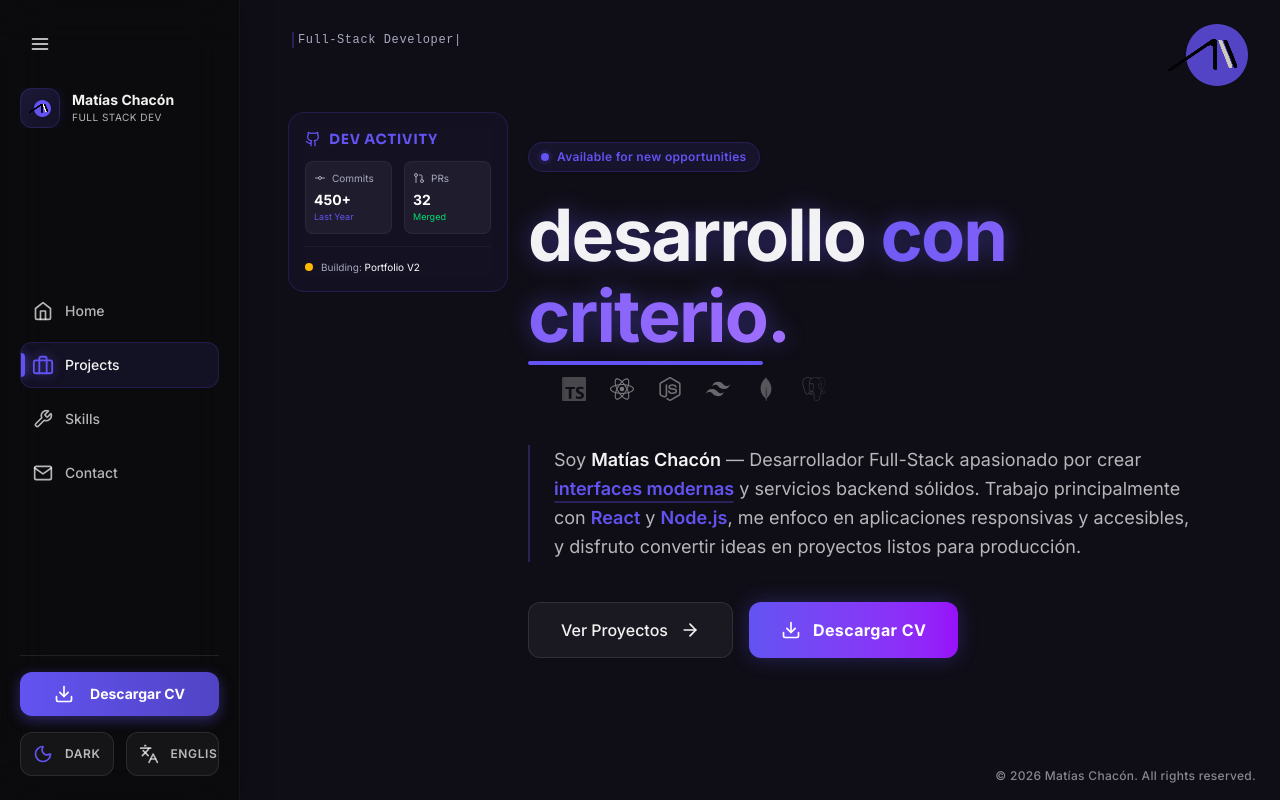
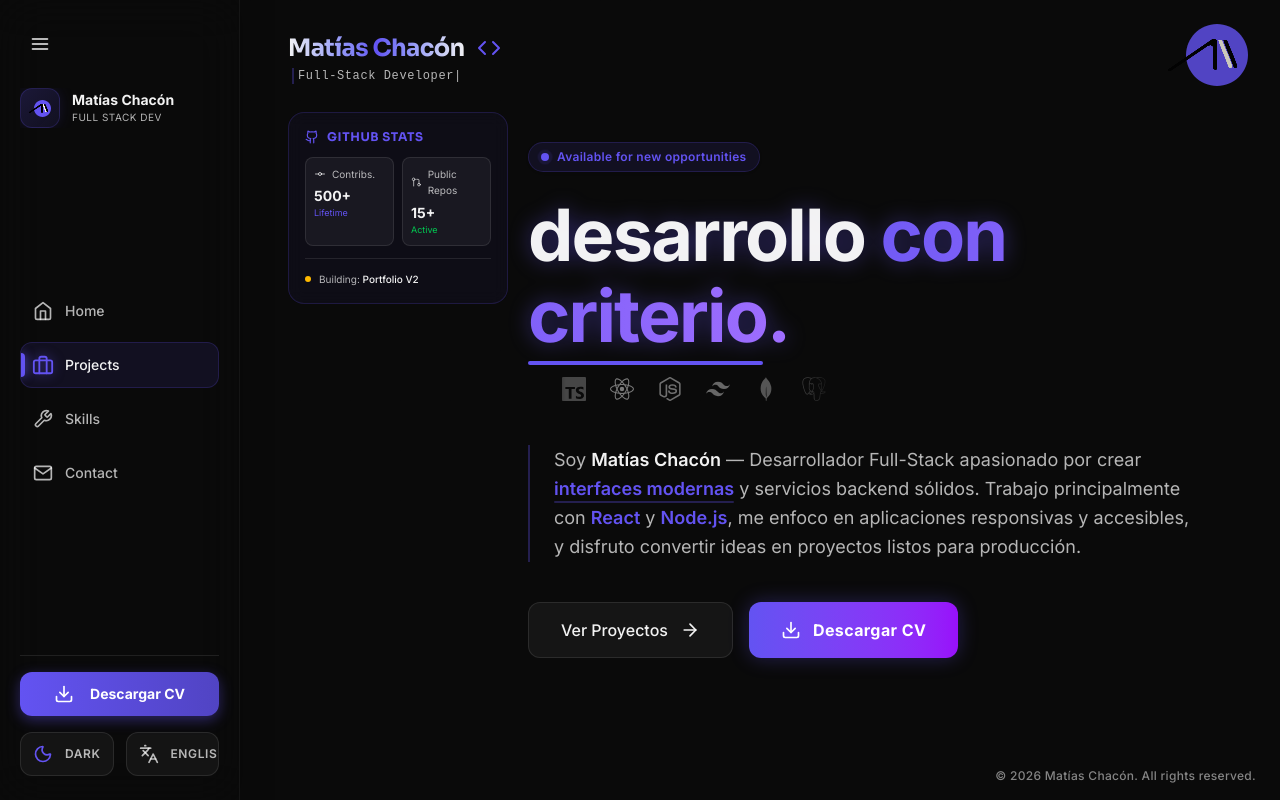
Before and after one commit to Maty910/portfolio, a React (Vite) app: page / in a window 1280 px wide. Both pictures are taken after a click on the button "Ver Proyectos". Built offline with nearby package versions, Linux system fonts and the light colour scheme; a web font is replaced by a local one.

Commit message:
feat: add toggle theme implementation

```diff
--- a/src/components/Page.tsx
+++ b/src/components/Page.tsx
@@ -1,8 +1,8 @@
 import { useEffect, useState, type PropsWithChildren } from 'react';
 import { FiCode } from 'react-icons/fi';
-import { ExternalLink, Github, Cpu, Database, Mail, MapPin, Check, Copy, GitCommit, GitPullRequest } from 'lucide-react';
+import { ExternalLink, Github, Terminal, Cpu, Database, Download, Mail, MapPin, Check, Copy, GitCommit, GitPullRequest, Layers, Code2 } from 'lucide-react';
 import LinkedInIcon from '@mui/icons-material/LinkedIn';
-import { SiReact, SiNodedotjs, SiTypescript } from 'react-icons/si';
+import { SiReact, SiNodedotjs, SiTypescript, SiTailwindcss, SiPostgresql, SiMongodb, SiDocker, SiNextdotjs } from 'react-icons/si';
 import type { Section } from '../types';
 
 interface PageProps extends PropsWithChildren {
@@ -51,7 +51,8 @@ const LocalTime = () => {
     const interval = setInterval(updateTime, 60000);
     return () => clearInterval(interval);
   }, []);
-  return <span className="font-mono text-xs text-white">{time} AR</span>;
+  // Usa text-text-primary para adaptarse al tema
+  return <span className="font-mono text-xs text-text-primary">{time} AR</span>;
 };
 
 export function Page({ children, activeSection = 'home' }: PageProps) {
@@ -65,41 +66,43 @@ export function Page({ children, activeSection = 'home' }: PageProps) {
   };
 
   const renderSidebarContent = () => {
-    const cardBaseClass = "bg-[#6353f2]/5 p-4 rounded-2xl border border-[#6353f2]/20 backdrop-blur-sm w-full transition-all duration-300 hover:bg-[#6353f2]/10 hover:border-[#6353f2]/30 flex flex-col justify-center min-h-[120px]";
+    // Clases adaptadas a variables CSS
+    // bg-primary/5 se adapta al color primario
+    // bg-text-primary/5 crea un efecto vidrio que sirve para light y dark
+    const cardBaseClass = "bg-primary/5 p-4 rounded-2xl border border-primary/20 backdrop-blur-sm w-full transition-all duration-300 hover:bg-primary/10 hover:border-primary/30 flex flex-col justify-center min-h-[120px]";
     const wrapperClass = "flex flex-col gap-4 w-full animate-in fade-in slide-in-from-left-4 duration-700 max-[880px]:animate-in max-[880px]:fade-in max-[880px]:slide-in-from-top-2";
 
     if (activeSection === 'projects') {
       return (
         <div className={wrapperClass}>
           <div className={cardBaseClass}>
-            <h3 className="text-[#6353f2] font-bold mb-3 flex items-center gap-2 text-sm uppercase tracking-wider">
-              <Github size={16} /> Dev Activity
+            <h3 className="text-primary font-bold mb-3 flex items-center gap-2 text-xs uppercase tracking-wider">
+              <Github size={14} /> GitHub Stats
             </h3>
 
-            {/* GitHub Stats Mock - Números genéricos pero realistas */}
-            <div className="grid grid-cols-2 gap-3 w-full">
-              <div className="flex flex-col bg-white/5 p-2 rounded-lg border border-white/5">
-                <div className="flex items-center gap-1.5 text-[#a7a9be] text-[10px] mb-1">
+            <div className="grid grid-cols-2 gap-2 w-full">
+              <div className="flex flex-col bg-text-primary/5 p-2 rounded-lg border border-text-primary/10">
+                <div className="flex items-center gap-1.5 text-text-secondary text-[10px] mb-1">
                   <GitCommit size={12} />
-                  <span>Commits</span>
+                  <span>Contribs.</span>
                 </div>
-                <span className="text-white font-bold text-sm">450+</span>
-                <span className="text-[9px] text-[#6353f2]">Last Year</span>
+                <span className="text-text-primary font-bold text-sm">500+</span>
+                <span className="text-[9px] text-primary">Lifetime</span>
               </div>
 
-              <div className="flex flex-col bg-white/5 p-2 rounded-lg border border-white/5">
-                <div className="flex items-center gap-1.5 text-[#a7a9be] text-[10px] mb-1">
+              <div className="flex flex-col bg-text-primary/5 p-2 rounded-lg border border-text-primary/10">
+                <div className="flex items-center gap-1.5 text-text-secondary text-[10px] mb-1">
                   <GitPullRequest size={12} />
-                  <span>PRs</span>
+                  <span>Public Repos</span>
                 </div>
-                <span className="text-white font-bold text-sm">32</span>
-                <span className="text-[9px] text-green-400">Merged</span>
+                <span className="text-text-primary font-bold text-sm">15+</span>
+                <span className="text-[9px] text-green-500">Active</span>
               </div>
             </div>
 
-            <div className="mt-3 pt-3 border-t border-white/5 flex items-center gap-2">
-              <div className="w-2 h-2 rounded-full bg-amber-400 animate-pulse" />
-              <p className="text-[10px] text-[#a7a9be]">Building: <span className="text-white">Portfolio V2</span></p>
+            <div className="mt-3 pt-3 border-t border-text-primary/10 flex items-center gap-2">
+              <div className="w-1.5 h-1.5 rounded-full bg-amber-400 animate-pulse" />
+              <p className="text-[10px] text-text-secondary">Building: <span className="text-text-primary font-medium">Portfolio V2</span></p>
             </div>
           </div>
         </div>
@@ -110,49 +113,43 @@ export function Page({ children, activeSection = 'home' }: PageProps) {
       return (
         <div className={wrapperClass}>
           <div className={cardBaseClass}>
-            <h3 className="text-[#6353f2] font-bold mb-3 flex items-center gap-2 text-sm uppercase tracking-wider">
-              <Cpu size={16} /> Tech Ecosystem
+            <h3 className="text-primary font-bold mb-3 flex items-center gap-2 text-xs uppercase tracking-wider">
+              <Layers size={14} /> Main Stack
             </h3>
 
-            {/* Tech Categorizada - Sin porcentajes, solo facts */}
-            <div className="flex flex-col gap-3 w-full">
-
-              {/* Frontend Row */}
-              <div className="flex items-center gap-2">
-                <div className="bg-[#61dafb]/10 p-1.5 rounded-lg border border-[#61dafb]/20">
-                  <SiReact size={14} className="text-[#61dafb]" />
-                </div>
-                <div className="flex flex-wrap gap-1.5">
-                  <span className="text-[10px] bg-white/5 px-2 py-0.5 rounded text-[#a7a9be]">React</span>
-                  <span className="text-[10px] bg-white/5 px-2 py-0.5 rounded text-[#a7a9be]">Tailwind</span>
-                  <span className="text-[10px] bg-white/5 px-2 py-0.5 rounded text-[#a7a9be]">Next.js</span>
-                </div>
+            <div className="grid grid-cols-4 gap-2 w-full place-items-center">
+              {/* Row 1: Frontend */}
+              <div className="p-1.5 bg-[#61dafb]/10 rounded-lg border border-[#61dafb]/20" title="React">
+                <SiReact size={16} className="text-[#61dafb]" />
+              </div>
+              <div className="p-1.5 bg-text-primary/5 rounded-lg border border-text-primary/10" title="Next.js">
+                <SiNextdotjs size={16} className="text-text-primary" />
+              </div>
+              <div className="p-1.5 bg-[#38bdf8]/10 rounded-lg border border-[#38bdf8]/20" title="Tailwind">
+                <SiTailwindcss size={16} className="text-[#38bdf8]" />
+              </div>
+              <div className="p-1.5 bg-[#3178c6]/10 rounded-lg border border-[#3178c6]/20" title="TypeScript">
+                <SiTypescript size={16} className="text-[#3178c6]" />
               </div>
 
-              {/* Backend Row */}
-              <div className="flex items-center gap-2">
-                <div className="bg-[#8cc84b]/10 p-1.5 rounded-lg border border-[#8cc84b]/20">
-                  <SiNodedotjs size={14} className="text-[#8cc84b]" />
-                </div>
-                <div className="flex flex-wrap gap-1.5">
-                  <span className="text-[10px] bg-white/5 px-2 py-0.5 rounded text-[#a7a9be]">Node</span>
-                  <span className="text-[10px] bg-white/5 px-2 py-0.5 rounded text-[#a7a9be]">Express</span>
-                  <span className="text-[10px] bg-white/5 px-2 py-0.5 rounded text-[#a7a9be]">API REST</span>
-                </div>
+              {/* Row 2: Backend & Tools */}
+              <div className="p-1.5 bg-[#8cc84b]/10 rounded-lg border border-[#8cc84b]/20" title="Node.js">
+                <SiNodedotjs size={16} className="text-[#8cc84b]" />
               </div>
+              <div className="p-1.5 bg-[#336791]/10 rounded-lg border border-[#336791]/20" title="PostgreSQL">
+                <SiPostgresql size={16} className="text-[#336791]" />
+              </div>
+              <div className="p-1.5 bg-[#47a248]/10 rounded-lg border border-[#47a248]/20" title="MongoDB">
+                <SiMongodb size={16} className="text-[#47a248]" />
+              </div>
+              <div className="p-1.5 bg-[#2496ed]/10 rounded-lg border border-[#2496ed]/20" title="Docker">
+                <SiDocker size={16} className="text-[#2496ed]" />
+              </div>
+            </div>
 
-              {/* Core/Data Row */}
-              <div className="flex items-center gap-2">
-                <div className="bg-[#3178c6]/10 p-1.5 rounded-lg border border-[#3178c6]/20">
-                  <SiTypescript size={14} className="text-[#3178c6]" />
-                </div>
-                <div className="flex flex-wrap gap-1.5">
-                  <span className="text-[10px] bg-white/5 px-2 py-0.5 rounded text-[#a7a9be]">TypeScript</span>
-                  <span className="text-[10px] bg-white/5 px-2 py-0.5 rounded text-[#a7a9be]">SQL</span>
-                </div>
-              </div>
-
-            </div>
+            <p className="text-[9px] text-text-secondary text-center mt-3 pt-2 border-t border-text-primary/10">
+              Always learning new technologies
+            </p>
           </div>
         </div>
       );
@@ -162,40 +159,38 @@ export function Page({ children, activeSection = 'home' }: PageProps) {
       return (
         <div className={wrapperClass}>
           <div className={cardBaseClass}>
-            <h3 className="text-[#6353f2] font-bold mb-3 flex items-center gap-2 text-sm uppercase tracking-wider">
-              <Database size={16} /> Status & Location
+            <h3 className="text-primary font-bold mb-3 flex items-center gap-2 text-xs uppercase tracking-wider">
+              <Database size={14} /> Status & Location
             </h3>
 
-            <div className="flex flex-col gap-3 w-full">
+            <div className="flex flex-col gap-2.5 w-full">
 
-              {/* 1. Available for Hire (Recuperado) */}
-              <div className="flex items-center gap-2 bg-green-500/10 p-2 rounded-lg border border-green-500/20">
+              <div className="flex items-center gap-2 bg-green-500/10 p-1.5 px-2 rounded-lg border border-green-500/20">
                 <span className="relative flex h-2 w-2">
                   <span className="animate-ping absolute inline-flex h-full w-full rounded-full bg-green-400 opacity-75"></span>
                   <span className="relative inline-flex rounded-full h-2 w-2 bg-green-500"></span>
                 </span>
-                <span className="text-[10px] font-bold text-green-400 uppercase tracking-wide">Available for hire</span>
+                <span className="text-[9px] font-bold text-green-500 uppercase tracking-wide">Available for hire</span>
               </div>
 
-              {/* 2. Location & Time */}
-              <div className="flex justify-between items-center bg-white/5 p-2 rounded-lg border border-white/5">
-                <div className="flex items-center gap-2 text-[#a7a9be] text-xs">
-                  <MapPin size={14} />
-                  <span>BA, Arg</span>
+              <div className="flex justify-between items-center bg-text-primary/5 p-2 rounded-lg border border-text-primary/10">
+                <div className="flex items-center gap-1.5 text-text-secondary text-[10px]">
+                  <MapPin size={12} />
+                  <span>BA, Argentina</span>
                 </div>
                 <LocalTime />
               </div>
 
-              {/* 3. Copy Email */}
               <button
                 onClick={handleCopyEmail}
-                className="flex items-center justify-between w-full bg-[#6353f2]/10 hover:bg-[#6353f2]/20 border border-[#6353f2]/30 p-2 rounded-lg transition-all group cursor-pointer"
+                className="flex items-center justify-between w-full bg-primary/10 hover:bg-primary/20 border border-primary/30 p-2 rounded-lg transition-all group cursor-pointer active:scale-95"
+                title="Copiar email"
               >
-                <div className="flex items-center gap-2">
-                  <Mail size={14} className="text-[#6353f2]" />
-                  <span className="text-[10px] text-white font-medium">matychacong@gmail.com</span>
+                <div className="flex items-center gap-2 overflow-hidden">
+                  <Mail size={12} className="text-primary shrink-0" />
+                  <span className="text-[10px] text-text-primary font-medium truncate">matychacong@gmail.com</span>
                 </div>
-                {copied ? <Check size={14} className="text-green-400" /> : <Copy size={14} className="text-[#a7a9be] group-hover:text-white" />}
+                {copied ? <Check size={12} className="text-green-500 shrink-0" /> : <Copy size={12} className="text-text-secondary group-hover:text-text-primary shrink-0" />}
               </button>
 
             </div>
@@ -208,66 +203,76 @@ export function Page({ children, activeSection = 'home' }: PageProps) {
     return (
       <div className="flex flex-col items-center w-full gap-6 animate-in fade-in zoom-in-95 duration-700">
         <div className="relative group w-fit mx-auto">
-          <div className="absolute inset-[-3px] max-[880px]:inset-[-2px] bg-gradient-to-r from-[#6353f2] via-purple-500 to-[#6353f2] rounded-full opacity-60 blur-sm group-hover:opacity-90 group-hover:blur-md transition-all duration-500 animate-[spin_4s_linear_infinite]" />
-          <div className="relative w-[110px] h-[110px] max-[880px]:w-[80px] max-[880px]:h-[80px] rounded-full overflow-hidden border-[3px] max-[880px]:border-[2px] border-[#0f0e17] bg-[#0f0e17] shadow-2xl">
+          {/* Anillo del avatar usando variable primaria */}
+          <div className="absolute inset-[-3px] max-[880px]:inset-[-2px] bg-gradient-to-r from-primary via-purple-500 to-primary rounded-full opacity-60 blur-sm group-hover:opacity-90 group-hover:blur-md transition-all duration-500 animate-[spin_4s_linear_infinite]" />
+
+          {/* Fondo del avatar usa bg-bg-base para fundirse con el fondo */}
+          <div className="relative w-[110px] h-[110px] max-[880px]:w-[80px] max-[880px]:h-[80px] rounded-full overflow-hidden border-[3px] max-[880px]:border-[2px] border-bg-base bg-bg-base shadow-2xl">
             <img className="w-full h-full object-cover object-top transition-transform duration-700 group-hover:scale-110" src="/images/FOTO DE PERFIL.jpg" alt="Profile" />
-            <div className="absolute inset-0 bg-gradient-to-tr from-[#6353f2]/30 to-transparent opacity-0 group-hover:opacity-100 transition-opacity duration-500" />
+            <div className="absolute inset-0 bg-gradient-to-tr from-primary/30 to-transparent opacity-0 group-hover:opacity-100 transition-opacity duration-500" />
           </div>
-          <div className="absolute -bottom-2 left-1/2 -translate-x-1/2 flex items-center gap-1.5 bg-[#0f0e17] px-2 py-0.5 rounded-full border border-green-500/30 shadow-lg shadow-green-500/10 transition-transform hover:scale-105 cursor-help whitespace-nowrap z-10">
+
+          <div className="absolute -bottom-2 left-1/2 -translate-x-1/2 flex items-center gap-1.5 bg-bg-base px-2 py-0.5 rounded-full border border-green-500/30 shadow-lg shadow-green-500/10 transition-transform hover:scale-105 cursor-help whitespace-nowrap z-10">
             <span className="w-1.5 h-1.5 bg-green-500 rounded-full animate-pulse shadow-[0_0_5px_#22c55e]"></span>
-            <span className="text-[9px] font-bold text-green-400 tracking-tight">Open to work</span>
+            <span className="text-[9px] font-bold text-green-500 tracking-tight">Open to work</span>
           </div>
         </div>
 
         <div className="hidden lg:flex flex-col gap-2 w-full">
           <div className="flex gap-2">
-            <div className="flex-1 bg-white/5 backdrop-blur-sm px-3 py-2 rounded-xl border border-white/10 hover:border-[#6353f2]/40 transition-colors group flex flex-col items-center justify-center">
-              <p className="text-xl font-bold text-white">3+</p>
-              <p className="text-[9px] text-[#a7a9be] uppercase font-semibold">Years</p>
+            <div className="flex-1 bg-text-primary/5 backdrop-blur-sm px-3 py-2 rounded-xl border border-text-primary/10 hover:border-primary/40 transition-colors group flex flex-col items-center justify-center">
+              <p className="text-xl font-bold text-text-primary">3+</p>
+              <p className="text-[9px] text-text-secondary uppercase font-semibold">Years</p>
             </div>
-            <div className="flex-1 bg-white/5 backdrop-blur-sm px-3 py-2 rounded-xl border border-white/10 hover:border-[#6353f2]/40 transition-colors group flex flex-col items-center justify-center">
-              <p className="text-xl font-bold text-white">10+</p>
-              <p className="text-[9px] text-[#a7a9be] uppercase font-semibold">Projects</p>
+            <div className="flex-1 bg-text-primary/5 backdrop-blur-sm px-3 py-2 rounded-xl border border-text-primary/10 hover:border-primary/40 transition-colors group flex flex-col items-center justify-center">
+              <p className="text-xl font-bold text-text-primary">10+</p>
+              <p className="text-[9px] text-text-secondary uppercase font-semibold">Projects</p>
             </div>
           </div>
         </div>
 
-        <div className="hidden lg:flex flex-col gap-2 pt-2 border-t border-white/5 w-full">
-          <p className="text-[10px] text-[#6353f2] font-bold uppercase tracking-widest mb-1">Connect</p>
-          <a href="https://github.com/Maty910" target="_blank" rel="noopener noreferrer" className="flex items-center justify-between px-3 py-2 rounded-lg text-sm text-[#a7a9be] hover:text-white hover:bg-white/5 transition-all group border border-transparent hover:border-white/10">
+        <div className="hidden lg:flex flex-col gap-2 pt-2 border-t border-text-primary/10 w-full">
+          <p className="text-[10px] text-primary font-bold uppercase tracking-widest mb-1">Connect</p>
+          <a href="https://github.com/Maty910" target="_blank" rel="noopener noreferrer" className="flex items-center justify-between px-3 py-2 rounded-lg text-sm text-text-secondary hover:text-text-primary hover:bg-text-primary/5 transition-all group border border-transparent hover:border-text-primary/10">
             <div className="flex items-center gap-2"><Github size={16} /><span>GitHub</span></div>
             <ExternalLink size={12} className="opacity-0 group-hover:opacity-100 transition-opacity" />
           </a>
-          <a href="https://linkedin.com/in/tu-usuario" target="_blank" rel="noopener noreferrer" className="flex items-center justify-between px-3 py-2 rounded-lg text-sm text-[#a7a9be] hover:text-white hover:bg-[#0077b5]/10 transition-all group border border-transparent hover:border-[#0077b5]/30">
+          <a href="https://linkedin.com/in/tu-usuario" target="_blank" rel="noopener noreferrer" className="flex items-center justify-between px-3 py-2 rounded-lg text-sm text-text-secondary hover:text-text-primary hover:bg-[#0077b5]/10 transition-all group border border-transparent hover:border-[#0077b5]/30">
             <div className="flex items-center gap-2"><LinkedInIcon style={{ fontSize: 18 }} /><span>LinkedIn</span></div>
             <ExternalLink size={12} className="opacity-0 group-hover:opacity-100 transition-opacity" />
+          </a>
+          <a href="/cv.pdf" target="_blank" rel="noopener noreferrer" className="mt-2 flex items-center justify-center gap-2 px-4 py-2.5 rounded-lg bg-primary text-white text-sm font-semibold shadow-lg shadow-primary/20 hover:bg-primary/80 hover:translate-y-[-2px] transition-all">
+            <Download size={16} /><span>Download CV</span>
           </a>
         </div>
 
         <div className="lg:hidden flex justify-center gap-3 w-full">
-          <a href="https://github.com/Maty910" target="_blank" rel="noopener noreferrer" className="p-2 bg-white/5 rounded-lg text-[#a7a9be] hover:text-white border border-white/10">
-            <Github size={16} />
-          </a>
-          <a href="https://linkedin.com/in/tu-usuario" target="_blank" rel="noopener noreferrer" className="p-2 bg-[#0077b5]/10 rounded-lg text-[#a7a9be] hover:text-[#0077b5] border border-[#0077b5]/20">
-            <LinkedInIcon style={{ fontSize: 18 }} />
-          </a>
+           <a href="https://github.com/Maty910" target="_blank" rel="noopener noreferrer" className="p-2 bg-text-primary/5 rounded-lg text-text-secondary hover:text-text-primary border border-text-primary/10">
+             <Github size={16} />
+           </a>
+           <a href="https://linkedin.com/in/tu-usuario" target="_blank" rel="noopener noreferrer" className="p-2 bg-[#0077b5]/10 rounded-lg text-text-secondary hover:text-[#0077b5] border border-[#0077b5]/20">
+             <LinkedInIcon style={{ fontSize: 18 }} />
+           </a>
         </div>
       </div>
     );
   };
 
   return (
-    <div className="page w-full min-h-screen bg-[#0f0e17] text-white overflow-x-hidden selection:bg-[#6353f2]/30 selection:text-white relative">
+    // CAMBIO IMPORTANTE: bg-bg-base y text-text-primary
+    <div className="page w-full min-h-screen bg-bg-base text-text-primary overflow-x-hidden selection:bg-primary/30 selection:text-white relative transition-colors duration-500">
+
+      {/* Fondo Decorativo */}
       <div className="fixed inset-0 pointer-events-none opacity-[0.03] bg-[linear-gradient(rgba(99,83,242,0.1)_1px,transparent_1px),linear-gradient(90deg,rgba(99,83,242,0.1)_1px,transparent_1px)] bg-[size:50px_50px] [mask-image:radial-gradient(ellipse_at_top_left,black_40%,transparent_70%)] z-0" />
 
       {/* Mobile Layout */}
       <div className="min-[881px]:hidden w-full flex flex-col items-center pt-6 pb-2 px-4 relative z-20">
         <div className="flex flex-col items-center gap-1 mb-2 w-full text-center">
           <h1 className="flex items-center justify-center gap-2 text-lg font-bold">
-            <span className="bg-gradient-to-r from-white via-[#a7a0eb] to-white bg-clip-text text-transparent">Matías Chacón</span>
-            <FiCode className="text-[#6353f2] animate-pulse shrink-0" size={18} />
+            <span className="bg-gradient-to-r from-text-primary via-primary to-text-primary bg-clip-text text-transparent">Matías Chacón</span>
+            <FiCode className="text-primary animate-pulse shrink-0" size={18} />
           </h1>
-          <p className="text-[#a7a9be] text-[10px] font-mono tracking-wider h-3.5 opacity-80">{typingText}</p>
+          <p className="text-text-secondary text-[10px] font-mono tracking-wider h-3.5 opacity-80">{typingText}</p>
         </div>
         <div className="w-full max-w-[340px] flex flex-col items-center animate-in fade-in zoom-in-95 duration-500">
           {renderSidebarContent()}
@@ -276,18 +281,30 @@ export function Page({ children, activeSection = 'home' }: PageProps) {
 
       {/* Desktop Layout */}
       <div className="hidden min-[881px]:block">
-        <header className="fixed top-8 left-28 z-20 transition-all animate-in fade-in slide-in-from-top-4 duration-700">
-          <p className="text-[#a7a9be] text-xs font-mono tracking-wider pl-1 border-l-2 border-[#6353f2]/30 ml-1 px-2 h-4">{typingText}</p>
+        <header className="fixed top-8 left-28 z-20 transition-all duration-300 animate-in fade-in slide-in-from-top-4 duration-700">
+          <h1 className="flex items-center gap-3 mb-1 text-2xl font-bold group cursor-default">
+            <div className="relative">
+              <span className="bg-gradient-to-r from-text-primary via-primary to-text-primary bg-clip-text text-transparent group-hover:via-primary transition-all duration-500">Matías Chacón</span>
+              <div className="absolute -bottom-1 left-0 w-0 h-[2px] bg-primary group-hover:w-full transition-all duration-500" />
+            </div>
+            <FiCode className="text-primary animate-pulse" size={24} />
+          </h1>
+          <p className="text-text-secondary text-xs font-mono tracking-wider pl-1 border-l-2 border-primary/30 ml-1 px-2 h-4">{typingText}</p>
         </header>
-        <div className="fixed top-28 left-28 z-20 w-[220px] flex flex-col gap-6 transition-all animate-in zoom-in-95 duration-700 delay-150">
+        <div className="fixed top-28 left-28 z-20 w-[220px] flex flex-col gap-6 transition-all duration-300 animate-in zoom-in-95 duration-700 delay-150">
           {renderSidebarContent()}
         </div>
       </div>
 
+      {/* Logo Flotante */}
       <div className="fixed top-6 right-8 z-30 animate-in fade-in slide-in-from-top-4 duration-700 delay-500 max-[880px]:top-4 max-[880px]:right-4">
+        {/* Nota: Si el logo es negro y estás en modo dark, no se va a ver.
+            Se recomienda tener un logo que sirva para ambos o aplicar un filtro.
+            Por ahora lo dejamos igual. */}
         <img className="w-[80px] max-[880px]:w-[35px] object-contain opacity-80 hover:opacity-100 transition-all duration-500" src="/Logo Mati.svg" alt="Matias Logo" />
       </div>
 
+      {/* Contenido Principal */}
       <div className="content-wrapper relative z-10 w-full min-h-screen transition-all duration-300 ease-[cubic-bezier(.2,.9,.2,1)]">
         {children}
       </div>
```
